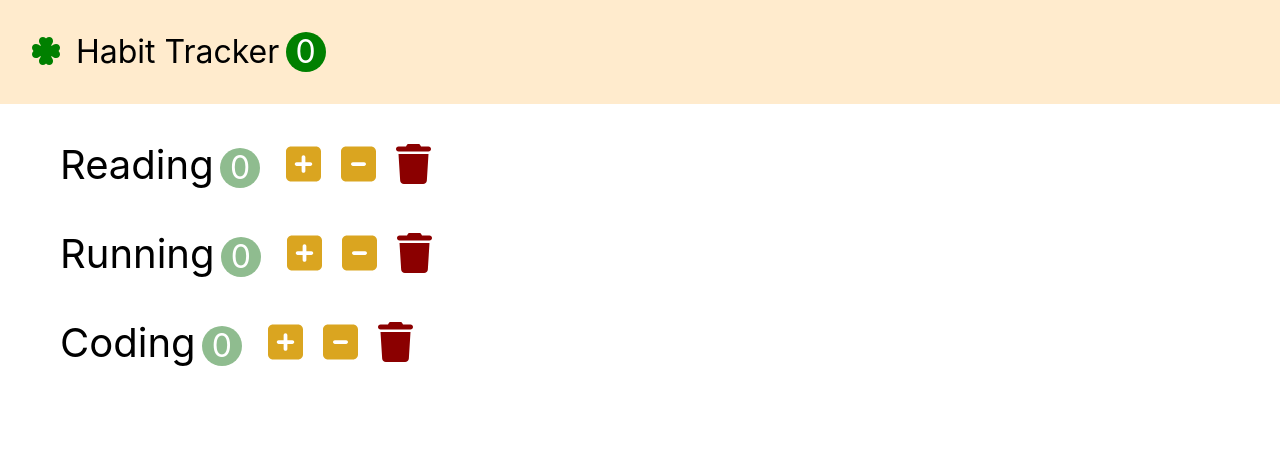
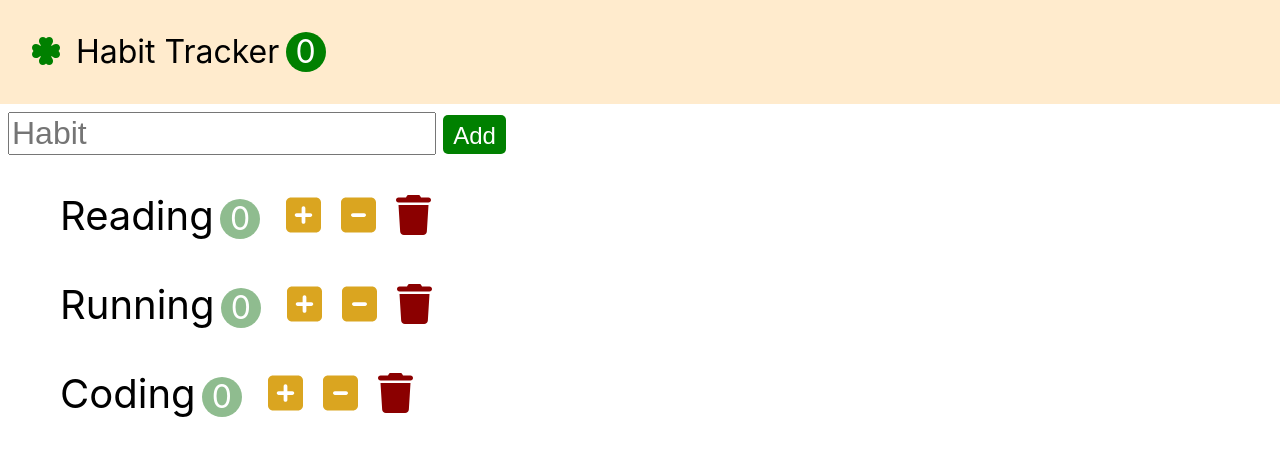
Before and after one commit to ShinjungOh/2022-learn-react, a React (Create React App) app in the folder 2022-04-22/habit-tracker/: page / in a window 1280 px wide. Shown: the top 456 px of the page. Built offline with nearby package versions, Linux system fonts and the light colour scheme.

Commit message:
[ADD] habit tracker add form

```diff
--- a/2022-04-22/habit-tracker/src/app.css
+++ b/2022-04-22/habit-tracker/src/app.css
@@ -31,6 +31,28 @@
     background-color: green;
     color: white;
     border-radius: 50%;
+}
+
+.add-input {
+    font-size: 2rem;
+}
+
+.add-form {
+    margin-right: 0.2em;
+    margin-left: 0.5em;
+    margin-top: 0.5em;
+}
+
+
+.add-button {
+    margin-left: 0.3em;
+    height: 100%;
+    font-size: 1.5rem;
+    padding: 7px 10px 4px 10px;
+    text-align: center;
+    background-color: green;
+    color: white;
+    border-radius: 5px;
 }
 
 .habit {
--- a/2022-04-22/habit-tracker/src/app.jsx
+++ b/2022-04-22/habit-tracker/src/app.jsx
@@ -36,6 +36,11 @@
         this.setState({habits: habits});
     };
 
+    handleAdd = name => {
+        const habits = [...this.state.habits, {id: Date.now(), name: name, count: 0}];
+        this.setState({habits});
+    };
+
     render() {
         return (
             <>
@@ -45,6 +50,7 @@
                     onIncrement={this.handleIncrement}
                     onDecrement={this.handleDecrement}
                     onDelete={this.handleDelete}
+                    onAdd={this.handleAdd}
                 />
             </>
         );
--- /dev/null
+++ b/2022-04-22/habit-tracker/src/components/habitAddForm.jsx
@@ -0,0 +1,26 @@
+import React, {Component} from 'react';
+
+class HabitAddForm extends Component {
+    formRef = React.createRef();
+    inputRef = React.createRef();
+
+    onSubmit = event => {
+        event.preventDefault();
+        //console.log(this.inputRef.current.value);
+        const name = this.inputRef.current.value;
+        name && this.props.onAdd(name);
+        //this.inputRef.current.value = '';
+        this.formRef.current.reset();
+    };
+
+    render() {
+        return (
+            <form ref={this.formRef} className="add-form" onSubmit={this.onSubmit}>
+                <input ref={this.inputRef} type="text" className="add-input" placeholder="Habit"/>
+                <button className="add-button">Add</button>
+            </form>
+        );
+    }
+}
+
+export default HabitAddForm;
--- a/2022-04-22/habit-tracker/src/components/habits.jsx
+++ b/2022-04-22/habit-tracker/src/components/habits.jsx
@@ -1,5 +1,6 @@
 import React, {Component} from 'react';
 import Habit from './habit';
+import HabitAddForm from "./habitAddForm";
 
 class Habits extends Component {
     handleIncrement = (habit) => {
@@ -14,8 +15,14 @@
         this.props.onDelete(habit);
     };
 
+    handleAdd = name => {
+        this.props.onAdd(name);
+    };
+
     render() {
         return (
+            <>
+                <HabitAddForm onAdd={this.handleAdd}/>
                 <ul>
                     {this.props.habits.map(habit => (
                         <Habit key={habit.id}
@@ -26,6 +33,7 @@
                         />
                     ))}
                 </ul>
+            </>
         );
     }
 }
```
Lines whose indentation alone changed are shown as unchanged.
